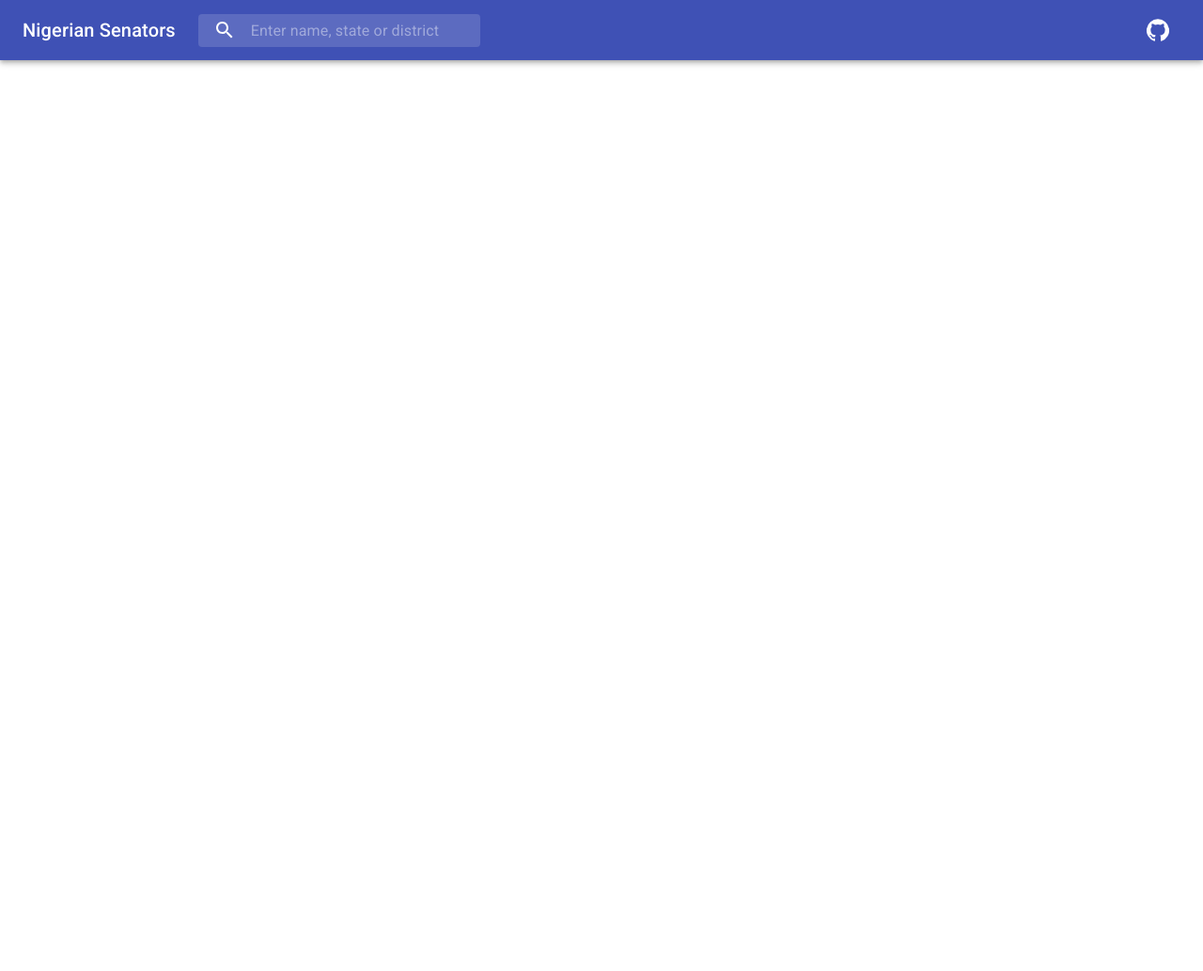
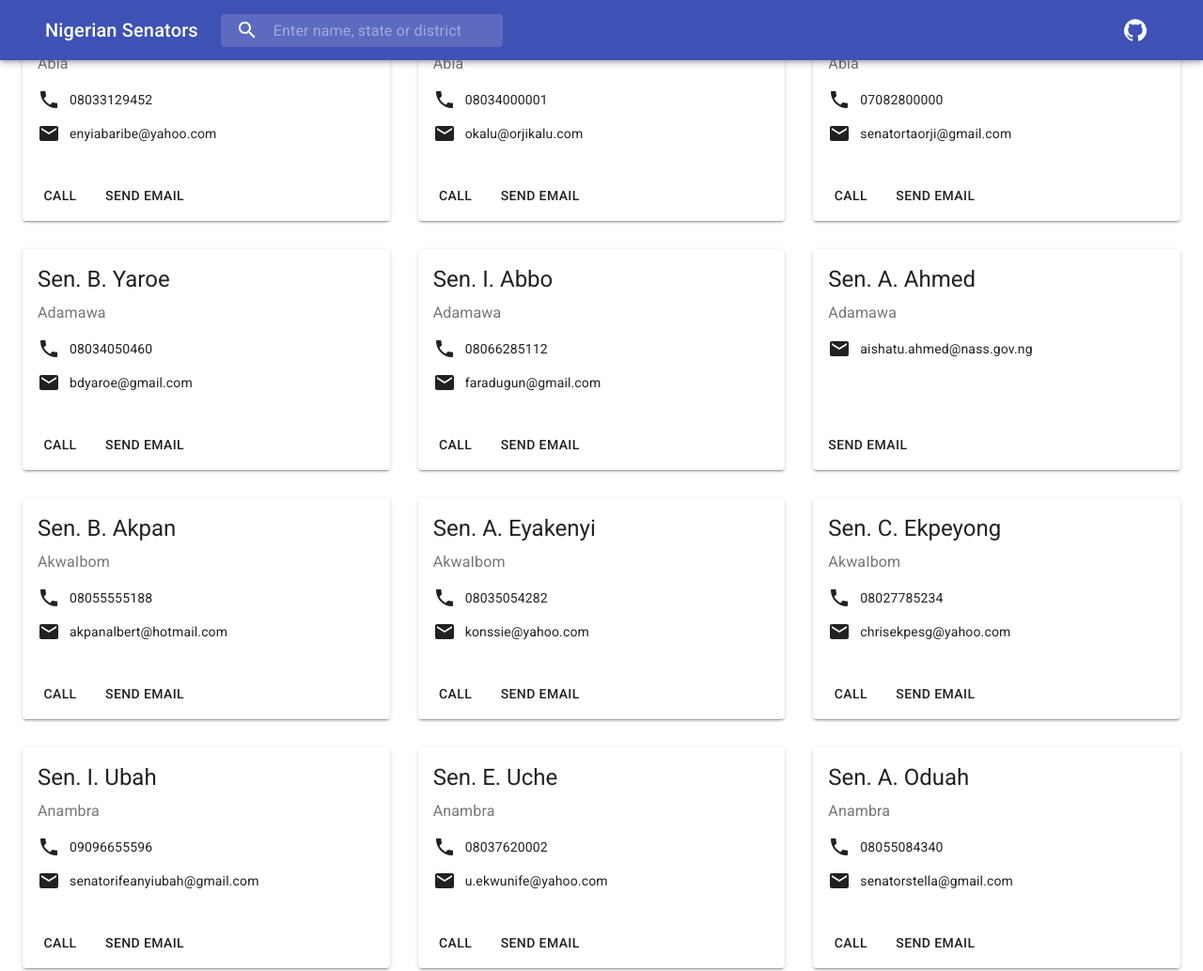
Before and after one commit to frontendtony/nigerian-senators, a Gatsby site: page / in a window 1280 px wide. Shown: the top 1033 px of the page at 94% size. Before the commit the page ends 800 px from the top, so only its background shows below. Built offline with nearby package versions, Linux system fonts and the light colour scheme; Gatsby itself is replaced by a stand-in of ours.

Commit message:
show list of senators in cards

```diff
--- a/src/components/Navbar.js
+++ b/src/components/Navbar.js
@@ -1,6 +1,9 @@
+import { useScrollTrigger } from '@material-ui/core';
 import AppBar from '@material-ui/core/AppBar';
+import Container from '@material-ui/core/Container';
 import IconButton from '@material-ui/core/IconButton';
 import InputBase from '@material-ui/core/InputBase';
+import Slide from '@material-ui/core/Slide';
 import { fade, makeStyles } from '@material-ui/core/styles';
 import Toolbar from '@material-ui/core/Toolbar';
 import Typography from '@material-ui/core/Typography';
@@ -8,6 +11,15 @@ import GitHubIcon from '@material-ui/icons/GitHub';
 import SearchIcon from '@material-ui/icons/Search';
 import { graphql, useStaticQuery } from 'gatsby';
 import React from 'react';
+
+const HideOnScroll = ({ children }) => {
+  const trigger = useScrollTrigger();
+  return (
+    <Slide appear={false} direction='down' in={!trigger}>
+      {children}
+    </Slide>
+  );
+};
 
 const useStyles = makeStyles(theme => ({
   grow: {
@@ -78,7 +90,9 @@ export default function Navbar() {
 
   return (
     <div className={classes.grow}>
-      <AppBar position='static'>
+      <HideOnScroll>
+        <AppBar>
+          <Container maxWidth='xl'>
             <Toolbar>
               <Typography className={classes.title} variant='h6' noWrap>
                 {site.siteMetadata.title}
@@ -102,12 +116,17 @@ export default function Navbar() {
                 target='_blank'
                 rel='noopener noreferrer'
               >
-            <IconButton aria-label='link to gitub repository' color='inherit'>
+                <IconButton
+                  aria-label='link to gitub repository'
+                  color='inherit'
+                >
                   <GitHubIcon />
                 </IconButton>
               </a>
             </Toolbar>
+          </Container>
         </AppBar>
+      </HideOnScroll>
     </div>
   );
 }
--- /dev/null
+++ b/src/components/Senators.js
@@ -0,0 +1,85 @@
+import Button from '@material-ui/core/Button';
+import Card from '@material-ui/core/Card';
+import CardActions from '@material-ui/core/CardActions';
+import CardContent from '@material-ui/core/CardContent';
+import { makeStyles } from '@material-ui/core/styles';
+import Typography from '@material-ui/core/Typography';
+import EmailIcon from '@material-ui/icons/Email';
+import PhoneIcon from '@material-ui/icons/Phone';
+import React from 'react';
+
+const useStyles = makeStyles({
+  list: {
+    display: 'grid',
+    gridTemplateColumns: 'repeat(auto-fit, minmax(300px, 1fr))',
+    alignItems: 'stretch',
+    gap: '30px'
+  },
+  card: {
+    minWidth: 275,
+    display: 'flex',
+    flexDirection: 'column'
+  },
+  state: {
+    marginBottom: 14
+  },
+  actions: {
+    marginTop: 'auto'
+  },
+  contactWrapper: {
+    display: 'grid',
+    gridTemplateColumns: 'auto 1fr',
+    columnGap: '10px',
+    alignItems: 'center',
+    marginBottom: 12
+  }
+});
+
+const SenatorsList = ({ senators = [] }) => {
+  const classes = useStyles();
+
+  return (
+    <ul className={classes.list}>
+      {senators.map(({ name, email, state, phone }) => (
+        <Card
+          className={classes.card}
+          raised
+          elevation={2}
+          component='li'
+          key={`${name}-${email}`}
+        >
+          <CardContent>
+            <Typography variant='h5' gutterBottom>
+              {name}
+            </Typography>
+            <Typography color='textSecondary' className={classes.state}>
+              {state}
+            </Typography>
+            {phone && (
+              <div className={classes.contactWrapper}>
+                <PhoneIcon />
+                <Typography variant='body2' component='span' gutterLeft>
+                  {phone}
+                </Typography>
+              </div>
+            )}
+            {email && (
+              <div className={classes.contactWrapper}>
+                <EmailIcon />
+                <Typography variant='body2' component='span' gutterLeft>
+                  {email}
+                </Typography>
+              </div>
+            )}
+          </CardContent>
+          <CardActions className={classes.actions}>
+            {phone && <Button href={`tel:${phone}`}>Call</Button>}
+            {email && <Button href={`mailto:${email}`}>Send Email</Button>}
+          </CardActions>
+        </Card>
+      ))}
+    </ul>
+  );
+};
+
+export default SenatorsList;
--- /dev/null
+++ b/src/data/senators.js
@@ -0,0 +1,538 @@
+export default [
+  {
+    name: 'Sen. E. Abaribe',
+    phone: '08033129452',
+    email: 'enyiabaribe@yahoo.com',
+    state: 'Abia'
+  },
+  {
+    name: 'Sen. O. Kalu',
+    phone: '08034000001',
+    email: 'okalu@orjikalu.com',
+    state: 'Abia'
+  },
+  {
+    name: 'Sen. T. Orji',
+    phone: '07082800000',
+    email: 'senatortaorji@gmail.com',
+    state: 'Abia'
+  },
+  {
+    name: 'Sen. B. Yaroe',
+    phone: '08034050460',
+    email: 'bdyaroe@gmail.com',
+    state: 'Adamawa'
+  },
+  {
+    name: 'Sen. I. Abbo',
+    phone: '08066285112',
+    email: 'faradugun@gmail.com',
+    state: 'Adamawa'
+  },
+  {
+    name: 'Sen. A. Ahmed',
+    email: 'aishatu.ahmed@nass.gov.ng',
+    state: 'Adamawa'
+  },
+  {
+    name: 'Sen. B. Akpan',
+    phone: '08055555188',
+    email: 'akpanalbert@hotmail.com',
+    state: 'AkwaIbom'
+  },
+  {
+    name: 'Sen. A. Eyakenyi',
+    phone: '08035054282',
+    email: 'konssie@yahoo.com',
+    state: 'AkwaIbom'
+  },
+  {
+    name: 'Sen. C. Ekpeyong',
+    phone: '08027785234',
+    email: 'chrisekpesg@yahoo.com',
+    state: 'AkwaIbom'
+  },
+  {
+    name: 'Sen. I. Ubah',
+    phone: '09096655596',
+    email: 'senatorifeanyiubah@gmail.com',
+    state: 'Anambra'
+  },
+  {
+    name: 'Sen. E. Uche',
+    phone: '08037620002',
+    email: 'u.ekwunife@yahoo.com',
+    state: 'Anambra'
+  },
+  {
+    name: 'Sen. A. Oduah',
+    phone: '08055084340',
+    email: 'senatorstella@gmail.com',
+    state: 'Anambra'
+  },
+  {
+    name: 'Sen. H. Jika',
+    phone: '08038666690',
+    email: 'jikahalliru@gmail.com',
+    state: 'Anambra'
+  },
+  {
+    name: 'Sen. A. Bulkachuwa',
+    email: 'adamu.bulkachuwa@nass.gov.ng',
+    state: 'Anambra'
+  },
+  {
+    name: 'Sen. L. Gamau',
+    email: 'lawal.gumau@nass.gov.ng',
+    state: 'Anambra'
+  },
+  {
+    name: 'Sen. O. Ewhrudjakpo',
+    phone: '09031352791',
+    email: 'ogagadick@gmail.com',
+    state: 'Bayelsa'
+  },
+  {
+    name: 'Sen. D. Diri',
+    phone: '08036668698',
+    email: 'douyediri@gmail.com',
+    state: 'Bayelsa'
+  },
+  {
+    name: 'Sen. D. Wangagra',
+    email: 'degi.wangagha@nass.gov.ng',
+    state: 'Bayelsa'
+  },
+  {
+    name: 'Sen. E. Orker-Jev',
+    email: 'emmanuel.orkerjev@nass.gov.ng',
+    state: 'Benue'
+  },
+  {
+    name: 'Sen A. Morro',
+    phone: '08068870606',
+    email: 'abahmoro@yahoo.com',
+    state: 'Benue'
+  },
+  {
+    name: 'Sen. A. Kyari',
+    email: 'abubakar.kyari@nass.gov.ng',
+    state: 'Borno'
+  },
+  {
+    name: 'Sen. K. Shettima',
+    phone: '08034459047',
+    email: 'kashimshettima@gmail.com',
+    state: 'Borno'
+  },
+  {
+    name: 'Sen. M. Ndume',
+    phone: '08109480004',
+    email: 'mohammed.ndume@nass.gov.ng',
+    state: 'Borno'
+  },
+  {
+    name: 'Sen. R. Oko',
+    email: 'rose.oko@nass.gov.ng',
+    state: 'CrossRiver'
+  },
+  {
+    name: 'Sen. G. Bassey',
+    phone: '08034444555',
+    email: 'gershombassey@gmail.com',
+    state: 'CrossRiver'
+  },
+  {
+    name: 'Sen. S. Onor',
+    phone: '08030998460',
+    email: 'irunandu@yahoo.com',
+    state: 'CrossRiver'
+  },
+  {
+    name: 'Sen. O. Omo-Agege',
+    phone: '07033399937',
+    email: 'senator.ovieomoagege@gmail.com',
+    state: 'Delta'
+  },
+  {
+    name: 'Sen. J. Manager',
+    phone: '08143103829',
+    email: 'jamesmanager2013@gmail.com',
+    state: 'Delta'
+  },
+  {
+    name: 'Sen. P. Nwaoboshi',
+    phone: '08037200999',
+    email: 'pnwaoboshi@yahoo.com',
+    state: 'Delta'
+  },
+  {
+    name: 'Sen. C. Ordia',
+    phone: '08038403877',
+    email: 'engineercliffordordia@gmail.com',
+    state: 'Edo'
+  },
+  {
+    name: 'Sen. F. Alimikhena',
+    phone: '08155555884',
+    email: 'falimikhena@yahoo.com',
+    state: 'Edo'
+  },
+  {
+    name: 'Sen. M. Urhoghide',
+    phone: '08033855557',
+    email: 'matthewurhoghide@yahoo.com',
+    state: 'Edo'
+  },
+  {
+    name: 'Sen. A. Adeyeye',
+    phone: '08023051100',
+    email: 'dadeyeye34@gmail.com',
+    state: 'Ekiti'
+  },
+  {
+    name: 'Sen. O. Adetumbi',
+    phone: '08064487689',
+    email: 'senator.adetunmbi@gmail.com',
+    state: 'Ekiti'
+  },
+  {
+    name: 'Sen. M. Bamidele',
+    phone: '080911112',
+    email: 'amicusng@gmail.com',
+    state: 'Ekiti'
+  },
+  {
+    name: ' Sen. C. Nnamani',
+    phone: '08022255522',
+    email: 'ebeanoglobal875@gmail.com',
+    state: 'Enugu'
+  },
+  {
+    name: 'Sen. Ikweremadu',
+    phone: '08075757000',
+    email: 'ikeekweremadu@yahoo.com',
+    state: 'Enugu'
+  },
+  {
+    name: 'Sen. C. Utazi',
+    email: 'chukwuka.utazi@nass.gov.ng',
+    state: 'Enugu'
+  },
+  {
+    name: 'Sen. A. Kilawangs',
+    email: 'amos.kilawangs@nass.gov.ng',
+    state: 'Gombe'
+  },
+  {
+    name: 'Sen. D. Mohammed',
+    phone: '07068686699',
+    email: 'mdgoje1@gmail.com',
+    state: 'Gombe'
+  },
+  {
+    name: 'Sen. S. Alkali',
+    phone: '08026032222',
+    email: 'saidualkali905@gmail.com',
+    state: 'Gombe'
+  },
+  {
+    name: 'Sen. S. Egwu',
+    phone: '08039665848',
+    email: 'drsamominyiegwu@gmail.com',
+    state: 'Ebonyi'
+  },
+  {
+    name: 'Sen. J. Ogba',
+    phone: '08037791346',
+    email: 'onwaigboasa@yahoo.com',
+    state: 'Ebonyi'
+  },
+  {
+    name: 'Sen. M. Nnachi',
+    phone: '08034528595',
+    email: 'michaelamannachi@gmail.com',
+    state: 'Ebonyi'
+  },
+  {
+    name: 'Sen. E. Onyewuchi',
+    phone: '08032012132',
+    email: 'ezeonyewuchi@gmail.com',
+    state: 'Imo'
+  },
+  {
+    name: 'Sen. R. Okorocha',
+    email: 'rochas.okorocha@nass.gov.ng',
+    state: 'Imo'
+  },
+  {
+    name: 'Sen. B. Uwajumogu',
+    email: 'benjamin.uwajumogu@nass.gov.ng',
+    state: 'Imo'
+  },
+  {
+    name: 'Sen. D. Sankara',
+    phone: '08037032577',
+    email: 'dsankara@yahoo.co.uk',
+    state: 'Jigawa'
+  },
+  {
+    name: 'Sen. S. Mohammed',
+    phone: '08022902648',
+    email: 'nakudu@yahoo.com',
+    state: 'Jigawa'
+  },
+  {
+    name: 'Sen. I. Hadejia',
+    email: 'ibrahim.hadejia@nass.gov.ng',
+    state: 'Jigawa'
+  },
+  {
+    name: 'Sen. S. Kwari',
+    phone: '08033019005',
+    email: 'suleimankwari@yahoo.com',
+    state: 'Kaduna'
+  },
+  {
+    name: "Sen. D. La'ah",
+    phone: '08118887772',
+    email: 'laah.danjuma@yahoo.com',
+    state: 'Kaduna'
+  },
+  {
+    name: 'Sen. K. Gaya',
+    email: 'kabiru.gaya@nass.gov.ng',
+    state: 'Kano'
+  },
+  {
+    name: 'Sen. I. Jibrin',
+    email: 'ibrahim.jibrin@nass.gov.ng',
+    state: 'Kano'
+  },
+  {
+    name: 'Sen. I. Shekarau',
+    phone: '08099199111',
+    email: 'ishekarau55@yahoo.com',
+    state: 'Kano'
+  },
+  {
+    name: 'Sen. A. Babba-Kaita',
+    email: 'ahmad.babba@nass.gov.ng',
+    state: 'Katsina'
+  },
+  {
+    name: 'Sen. B. Mandiya',
+    email: 'bellom2001@yahoo.com',
+    state: 'Katsina'
+  },
+  {
+    name: 'Sen. K. Barkiya',
+    phone: '08138360742',
+    email: 'barkamazadu00@yahoo.com',
+    state: 'Katsina'
+  },
+  {
+    name: 'Sen. M. Aliero',
+    phone: '07066847000',
+    email: 'senatoraliero@yahoo.com',
+    state: 'Kebbi'
+  },
+  {
+    name: 'Sen. Y. Abdullahi',
+    email: 'yahaya.abdullahi@nass.gov.ng',
+    state: 'Kebbi'
+  },
+  {
+    name: "Sen. B. Na'Allah",
+    email: 'bala.naallah@nass.gov.ng',
+    state: 'Kebbi'
+  },
+  {
+    name: 'Sen. J. Isah',
+    phone: '08185651909',
+    email: 'isahj@ymail.com',
+    state: 'Kogi'
+  },
+  {
+    name: 'Sen. O. Yakubu',
+    phone: '07032642674',
+    email: 'yakubu.oseni75@yahoo.com',
+    state: 'Kogi'
+  },
+  {
+    name: 'Sen. A. Yisa',
+    phone: '07055221111',
+    email: 'ylashiru@gmail.com',
+    state: 'Kwara'
+  },
+  {
+    name: 'Sen. S. Umar',
+    email: 'sadiq.umar@nass.gov.ng',
+    state: 'Kwara'
+  },
+  {
+    name: 'Sen. I. Olorigbigbe',
+    phone: '08033581695',
+    email: 'oloridoc@yahoo.com',
+    state: 'Kwara'
+  },
+  {
+    name: 'Sen. Oluremi Tinubu',
+    phone: '08095300251',
+    email: 'info@oluremitinubu.com',
+    state: 'Lagos'
+  },
+  {
+    name: 'Sen. S. Osinowo',
+    phone: '08033049369',
+    email: 'bayoosinowo@gmail.com',
+    state: 'Lagos'
+  },
+  {
+    name: 'Sen. S. Adeola',
+    phone: '08074000040',
+    email: 'adeolaolamilekan2005@yahoo.com',
+    state: 'Lagos'
+  },
+  {
+    name: 'Sen. A. Adamu',
+    email: 'abdullahi.adamu@nass.gov.ng',
+    state: 'Nasarawa'
+  },
+  {
+    name: 'Sen. G. Awkashiki',
+    phone: '08099321703',
+    email: 'godiyaakwashiki123@gmail.com',
+    state: 'Nasarawa'
+  },
+  {
+    name: 'Sen. U. Almakura',
+    phone: '08077253989',
+    email: 'tankoalmakura@yahoo.co.uk',
+    state: 'Nasarawa'
+  },
+  {
+    name: 'Sen. Aliyu Abdullahi',
+    phone: '08052046555',
+    email: 'draliyuabdullahii@gmail.com',
+    state: 'Niger'
+  },
+  {
+    name: 'Sen. M. Bima',
+    phone: '08173479797',
+    email: 'sangibima@gmail.com',
+    state: 'Niger'
+  },
+  {
+    name: 'Sen. M. Musa',
+    phone: '08033114615',
+    email: 'Sani_313@hotmail.com',
+    state: 'Niger'
+  },
+  {
+    name: 'Sen. R. Mustapha',
+    phone: '08033047403',
+    email: 'adeoshy@gmail.com',
+    state: 'Ogun'
+  },
+  {
+    name: 'Sen. I. Amosun',
+    phone: '08033213993',
+    email: 'amks2@yahoo.com',
+    state: 'Ogun'
+  },
+  {
+    name: 'Sen. T. Odebiyi',
+    phone: '08036058080',
+    email: 'toluodebiyi@gmail.com',
+    state: 'Ogun'
+  },
+  {
+    name: 'Sen. A. Akinyelure',
+    phone: '08091707000',
+    email: 'akinyelure1@yahoo.com',
+    state: 'Ondo'
+  },
+  {
+    name: 'Sen. N. Tofowomo',
+    phone: '08054546666',
+    email: 'tofowomo_1960@yahoo.com',
+    state: 'Ondo'
+  },
+  {
+    name: 'Sen. R. Boroffice',
+    phone: '08176406557',
+    email: 'rboroffice@yahoo.com',
+    state: 'Ondo'
+  },
+  {
+    name: 'Sen. S. Basiru',
+    phone: '08034753343',
+    email: 'ajibolabasiru@hotmail.com',
+    state: 'Osun'
+  },
+  {
+    name: 'Sen. F. Fadahunsi',
+    phone: '08052242211',
+    email: 'adefadahunsi19@gmail.com',
+    state: 'Osun'
+  },
+  {
+    name: 'Sen. A. Oriolowo',
+    phone: '08033565979',
+    email: 'yemlee12@gmail.com',
+    state: 'Osun'
+  },
+  {
+    name: 'Sen. T. Folarin',
+    phone: '08033160587',
+    email: 'teslimkfolarin@yahoo.com',
+    state: 'Oyo'
+  },
+  {
+    name: 'Sen. B. Omotayo',
+    phone: '08037053375',
+    email: 'rabab1004@yahoo.com',
+    state: 'Oyo'
+  },
+  {
+    name: 'Sen. A. Balogun',
+    phone: '08132956057',
+    email: 'kbalogun7707@gmail.com',
+    state: 'Oyo'
+  },
+  {
+    name: 'Senator I. Longjan',
+    phone: '07044442045',
+    email: 'talk2longjan@gmail.com',
+    state: 'Plateau'
+  },
+  {
+    name: 'Sen. H. Dimka',
+    phone: '08033359443',
+    email: 'dewansamson4@gmail.com',
+    state: 'Plateau'
+  },
+  {
+    name: 'Sen. I. Gyang',
+    phone: '08097777712',
+    email: 'dridgyang@gmail.com',
+    state: 'Plateau'
+  },
+  {
+    name: 'Sen. B. Apiafi',
+    email: 'betty.apiafi@nass.gov.ng',
+    state: 'Rivers'
+  },
+  {
+    name: 'Sen. G. Sekibo',
+    email: 'george.sekibo@nass.gov.ng',
+    state: 'Rivers'
+  },
+  {
+    name: 'Sen. B. Mpigi',
+    phone: '08037419000',
+    email: 'mpigib@yahoo.com',
+    state: 'Rivers'
+  }
+];
--- a/src/pages/index.js
+++ b/src/pages/index.js
@@ -1,17 +1,25 @@
+import { Container } from '@material-ui/core';
 import React from 'react';
 import styled from 'styled-components';
 import 'typeface-roboto';
 import Navbar from '../components/Navbar';
+import SenatorsList from '../components/Senators';
 import SEO from '../components/seo';
 import '../css/index.css';
+import senators from '../data/senators.js';
 
 const StyledPage = styled.div``;
 
 const IndexPage = () => (
   <StyledPage>
     <SEO title='Home' />
+    <header>
+      <Navbar />
+    </header>
     <main>
-      <Navbar />
+      <Container fixed>
+        <SenatorsList senators={senators} />
+      </Container>
     </main>
   </StyledPage>
 );
```
Lines whose indentation alone changed are shown as unchanged.
